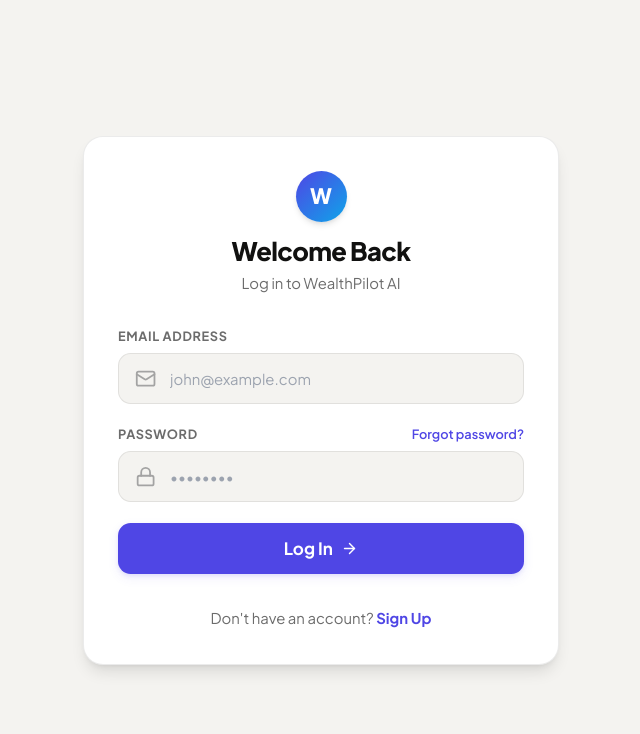
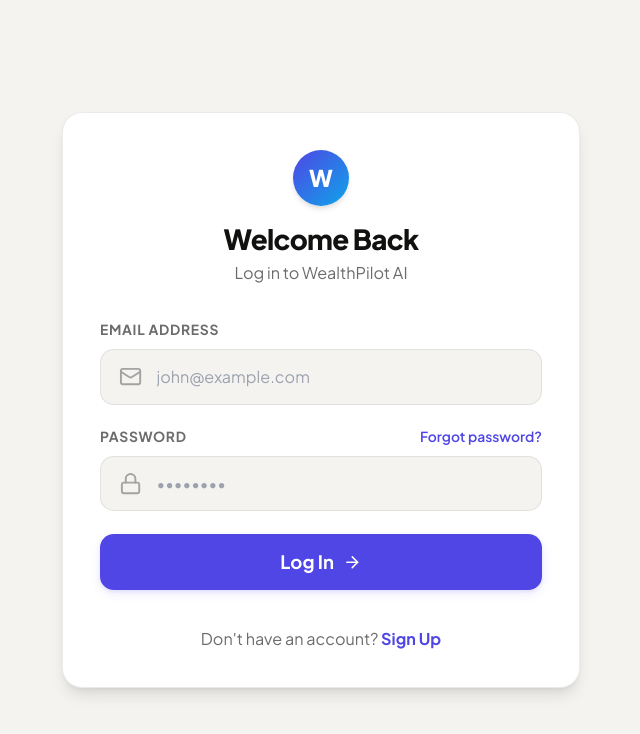
Before and after one commit to blessonrajkj/AI-Financial-, a React (Vite) app in the folder frontend/: page /login in a window 1280 px wide. Shown: the top 734 px of the page, without its empty margins (319-959 px from the left). Built offline with nearby package versions, Linux system fonts and the light colour scheme; no server answers.

Commit message:
feat(frontend): enhance font size in index.css

```diff
--- a/frontend/src/index.css
+++ b/frontend/src/index.css
@@ -87,7 +87,7 @@ html.dark {
   }
 
   html {
-    font-size: 17px !important;
+    font-size: 18.5px !important;
     font-feature-settings: "cv01", "cv02", "cv03", "cv04", "ss01";
     text-rendering: optimizeLegibility;
     -webkit-font-smoothing: antialiased;
```
